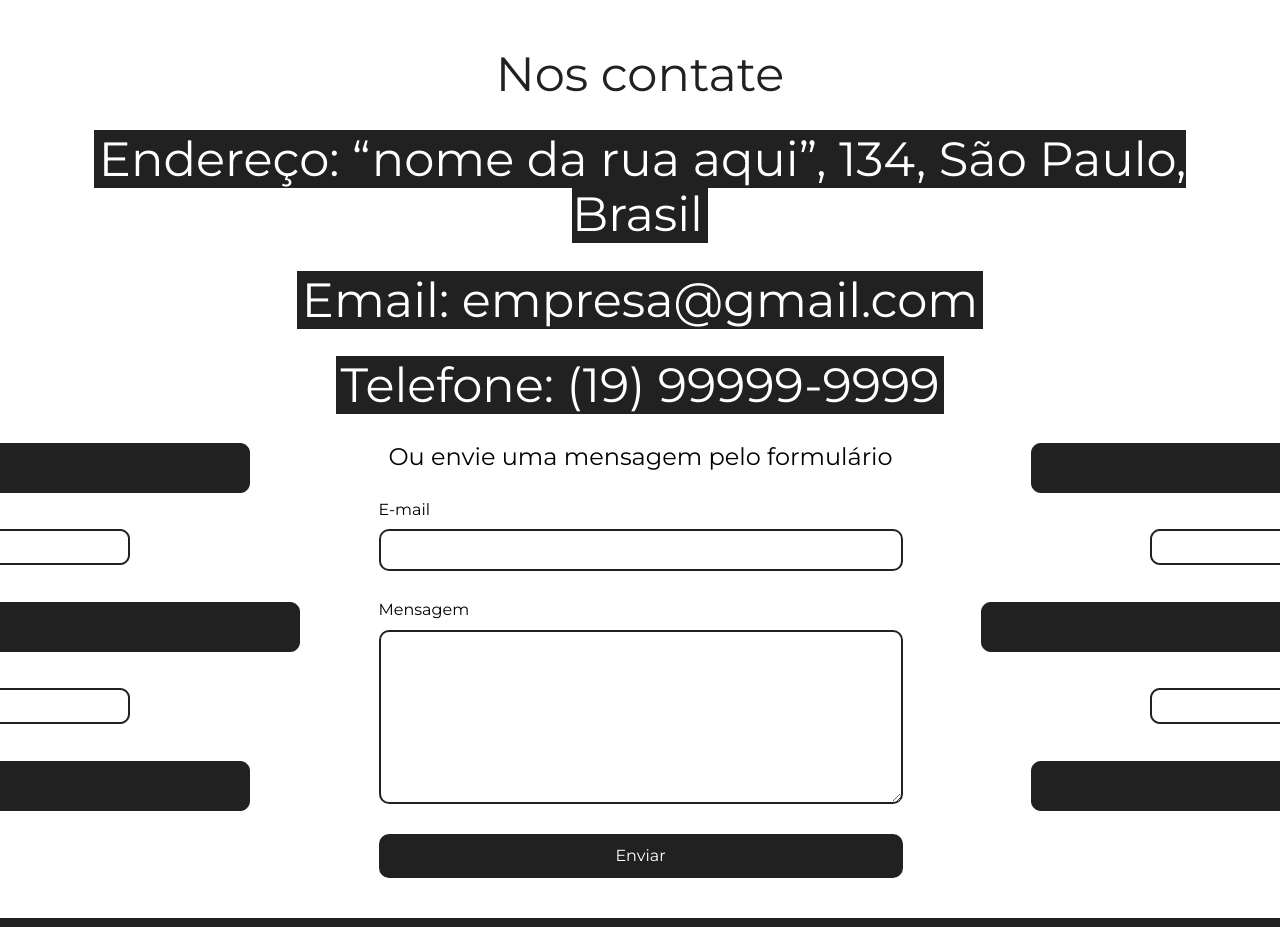
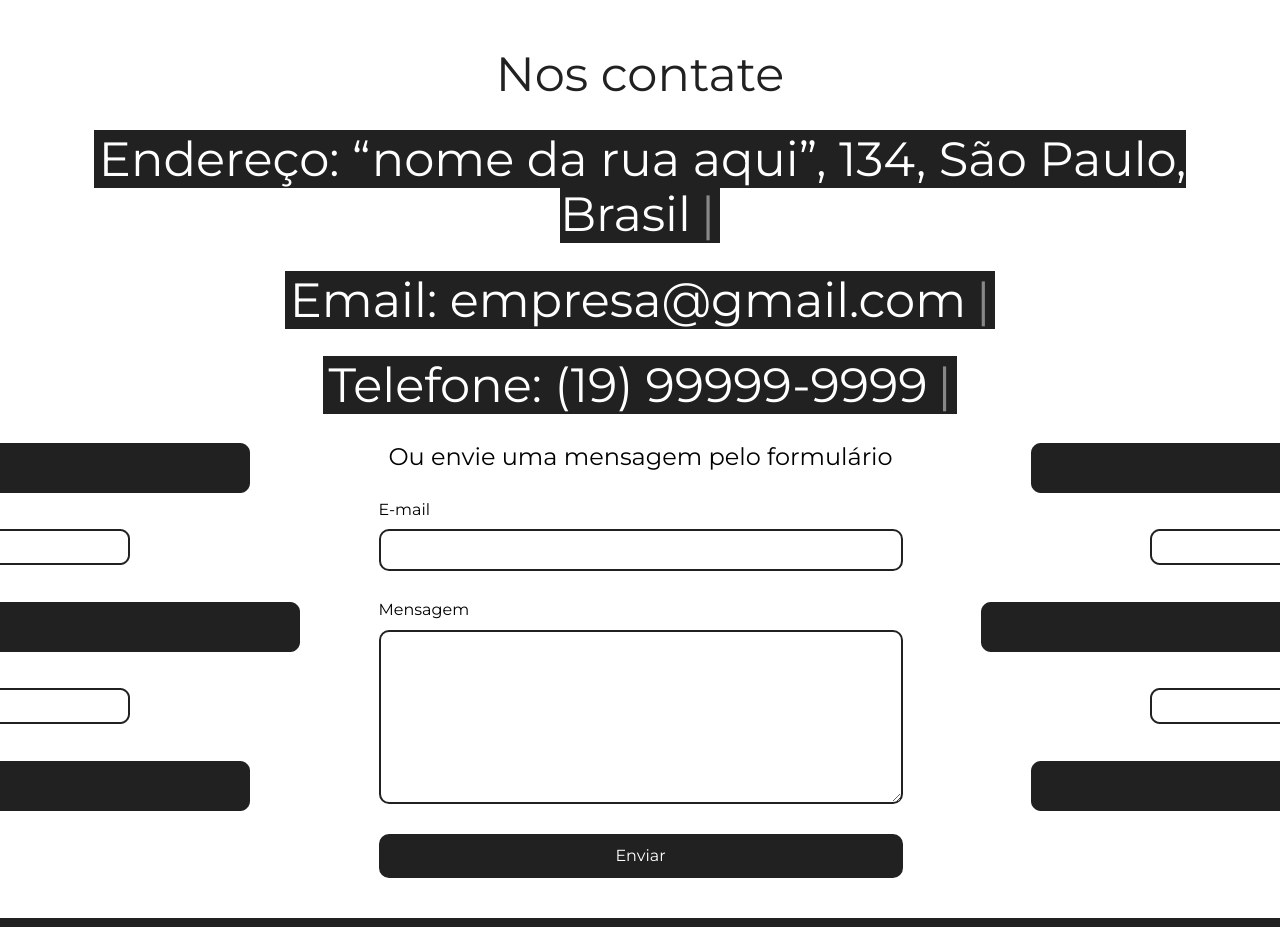
Before and after one commit to Rafael-Uliana-Silva/projeto-station, a website with bundled scripts: page index.html in a window 1280 px wide. Shown: the part 3520-4447 px from the top of the page. Built offline with nearby package versions, Linux system fonts and the light colour scheme.

Commit message:
efeito de digitação adicionado

```diff
--- a/css/estilo-geral.css
+++ b/css/estilo-geral.css
@@ -319,4 +319,21 @@ margin: 15px 0;
   color: #fff;
 }
 
-/* Animação dos ícones */
+/* Digitação das informações de contato */
+
+[data-digitacao]::after {
+  content: "|";
+  margin-left: 10px;
+  opacity: 1;
+  animation: blink infinite .9s;
+}
+
+@keyframes blink {
+  0%, 100% {
+    opacity: 1;
+  }
+
+  50% {
+    opacity: 0;
+  }
+}
--- a/css/style.css
+++ b/css/style.css
@@ -2,3 +2,4 @@
 @import "estilo-geral.css";
 @import "drop-header.css";
 @import "icon-anim.css";
+@import "responsivo.css";
--- a/index.html
+++ b/index.html
@@ -222,9 +222,9 @@
 
 	<section class="sect-5">
 		<h1>Nos contate</h1>
-		<h1><span>Endereço: “nome da rua aqui”, 134, São Paulo, Brasil</span></h1>
-		<h1><span>Email: empresa@gmail.com</span></h1>
-		<h1><span>Telefone: (19) 99999-9999</span></h1>
+		<h1><span data-digitacao>Endereço: “nome da rua aqui”, 134, São Paulo, Brasil</span></h1>
+		<h1><span data-digitacao>Email: empresa@gmail.com</span></h1>
+		<h1><span data-digitacao>Telefone: (19) 99999-9999</span></h1>
 		<div class="formbg">
 			<div class="container">
 				<img src="img/detalhe-left.png" alt="detalhe-left">
--- /dev/null
+++ b/js/modules/digitacao.js
@@ -0,0 +1,11 @@
+export default function digitacaoAnim() {
+  const textos = document.querySelectorAll('[data-digitacao]');
+
+  textos.forEach((texto) => {
+    const textoArray = texto.innerHTML.split('');
+    texto.innerHTML = '';
+    textoArray.forEach((letra, index) => {
+      setTimeout(() => { texto.innerHTML += letra; }, 75 * index);
+    });
+  });
+}
--- a/js/script.js
+++ b/js/script.js
@@ -1,5 +1,7 @@
 import filterBar from './modules/filter.js';
+import digitacaoAnim from './modules/digitacao.js';
 import showHeader from './modules/header.js';
 
 filterBar();
+digitacaoAnim();
 showHeader();
```
Also changed, not shown: css/responsivo.css (added).
